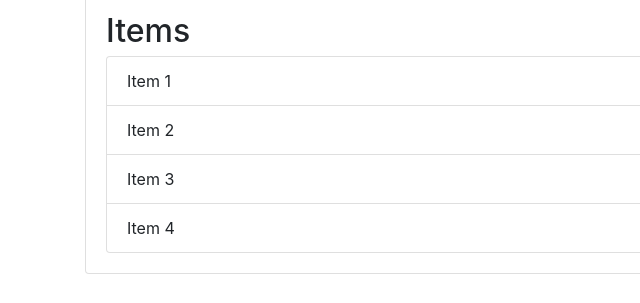
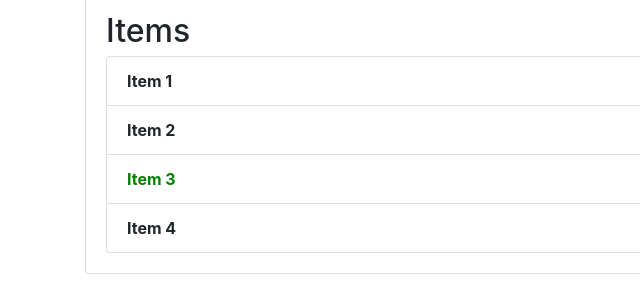
Before and after one commit to Sonalfeb2/gitPractice, a plain HTML site: page index.html in a window 1280 px wide. Shown: the part 221-524 px from the top of the page, 0-640 px from the left. Drawn offline with nearby package versions, Linux system fonts and the light colour scheme.

Commit message:
Added JS file for Styling

```diff
--- a/demo.js
+++ b/demo.js
@@ -1 +1,11 @@
-console.log("I love git")
+console.dir(document)
+var lists = document.getElementsByClassName
+('list-group-item');
+
+for(var i=0;i<lists.length;i++){
+    lists[i].style.fontWeight ='bold';
+    if(i==2){
+
+        lists[2].style.color = 'green';
+    }
+}
--- a/index.html
+++ b/index.html
@@ -5,6 +5,7 @@
   <meta name="viewport" content="width=device-width, initial-scale=1.0">
   <meta http-equiv="X-UA-Compatible" content="ie=edge">
   <link rel="stylesheet" href="https://maxcdn.bootstrapcdn.com/bootstrap/4.0.0-beta/css/bootstrap.min.css" integrity="sha384-/Y6pD6FV/Vv2HJnA6t+vslU6fwYXjCFtcEpHbNJ0lyAFsXTsjBbfaDjzALeQsN6M" crossorigin="anonymous">
+
   <title>Item Lister</title>
 </head>
 <body>
@@ -29,6 +30,6 @@
     </ul>
    </div>
   </div>
-
+  <script src="demo.js"></script>
 </body>
 </html>
```
